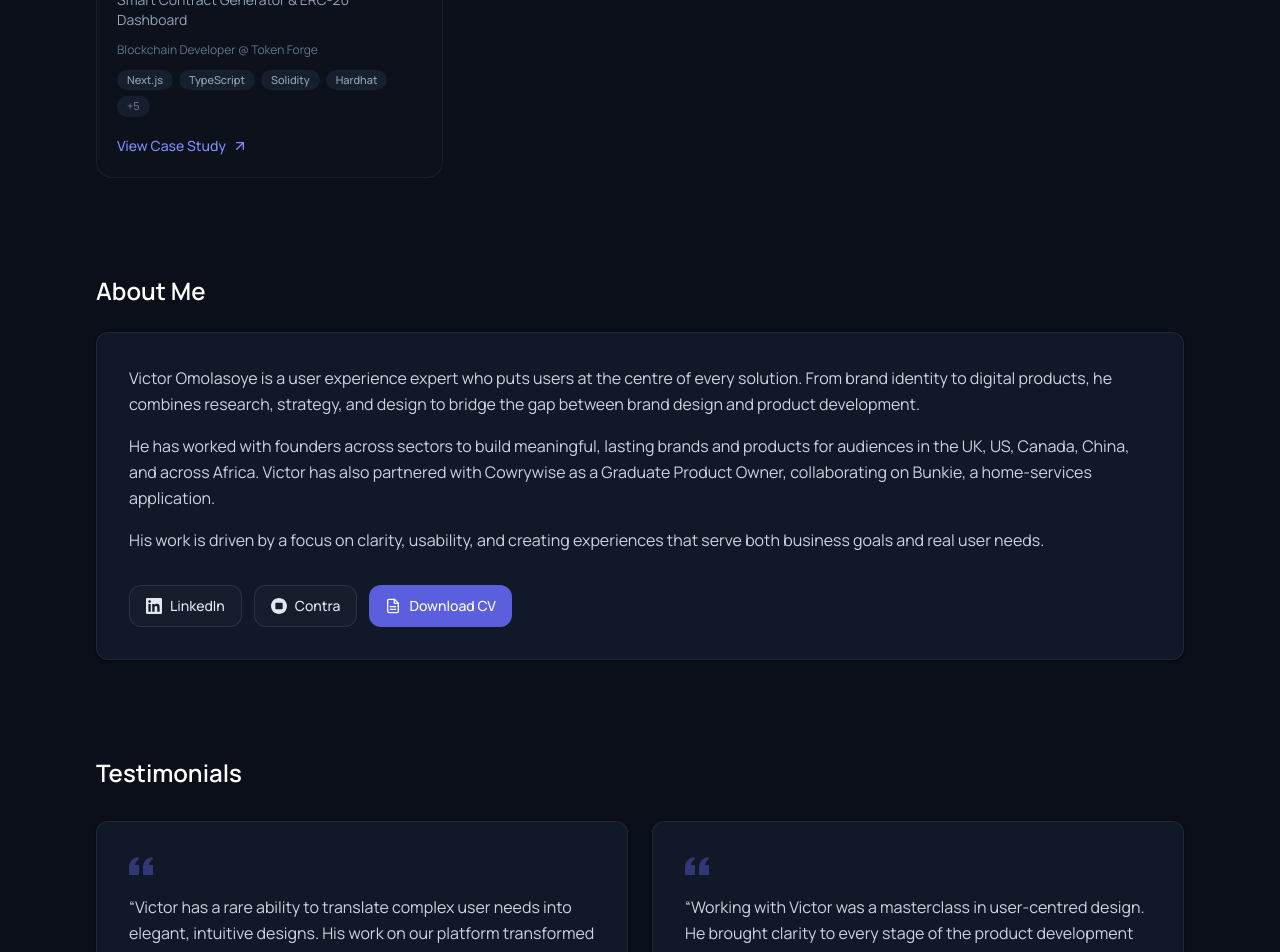
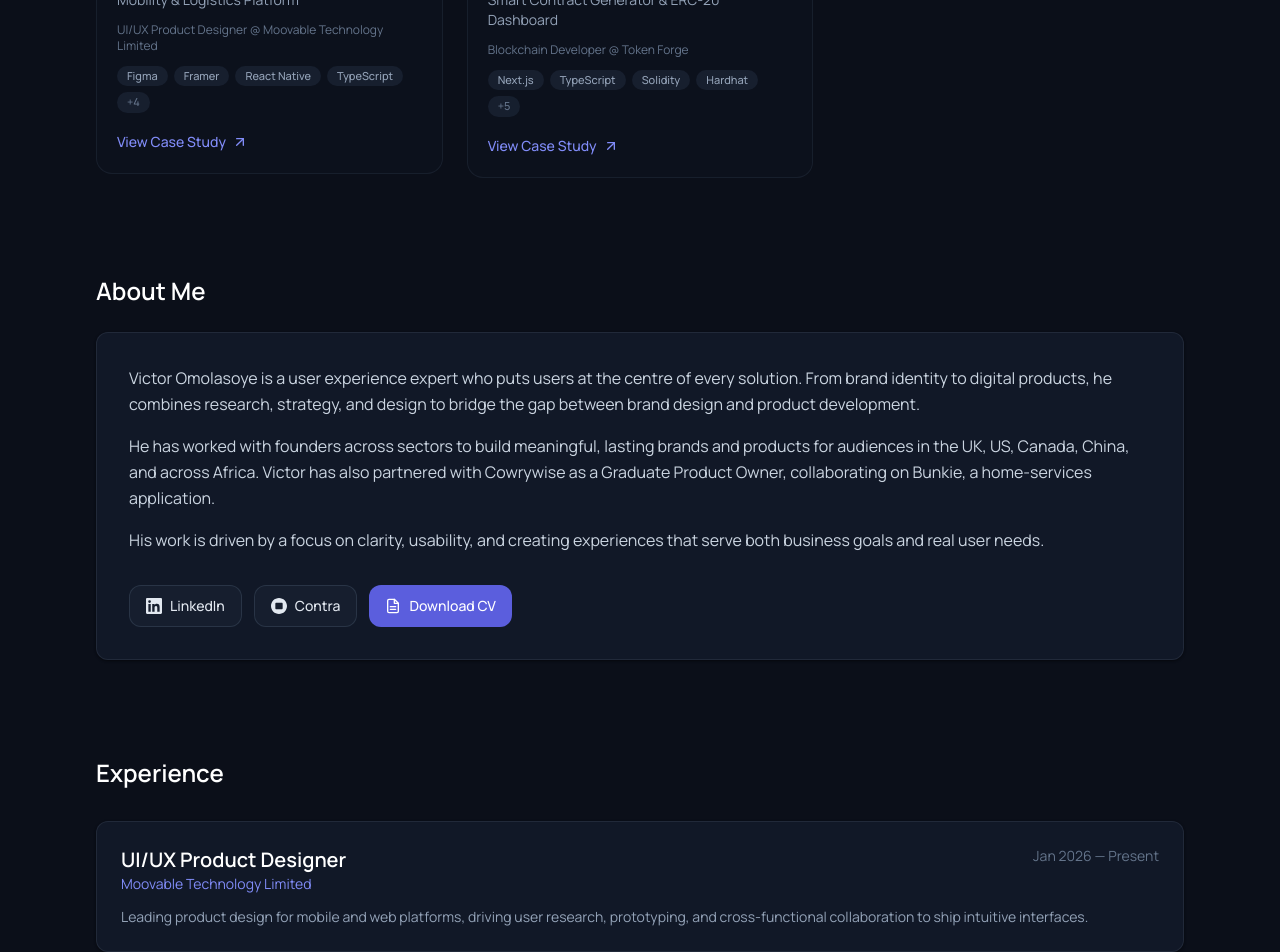
Before and after one commit to Levictor-ai/victor-omolasoye-portfolio, a Next.js app: page / in a window 1280 px wide. Shown: the part 1760-2712 px from the top of the page. Built offline with nearby package versions, Linux system fonts and the light colour scheme.

Commit message:
Animated cycling title, Moovabletech project, full experience timeline

```diff
--- /dev/null
+++ b/data/projects/moovabletech.json
@@ -0,0 +1,66 @@
+{
+  "slug": "moovabletech",
+  "title": "Moovabletech",
+  "subtitle": "Mobility & Logistics Platform",
+  "role": "UI/UX Product Designer",
+  "company": "Moovable Technology Limited",
+  "companyUrl": null,
+  "period": "Jan 2026 — Present",
+  "coverImage": "/images/projects/moovabletech/cover.jpg",
+  "color": "#f59e0b",
+  "overview": "Moovabletech is a mobility and logistics platform designed to streamline urban transportation and delivery services across African cities. The product focuses on reliability, real-time tracking, and seamless payment integration.",
+  "problem": "Urban mobility in African cities faced challenges with unreliable tracking, inconsistent pricing, fragmented payment options, and poor user experience across existing platforms.",
+  "solution": "A unified mobility platform with real-time GPS tracking, transparent fare calculation, multi-payment support (card, mobile money, cash), and an intuitive interface optimized for low-bandwidth environments.",
+  "targetAudience": ["Urban Commuters", "Delivery Businesses", "Fleet Operators"],
+  "regions": ["Nigeria", "Ghana"],
+  "timeline": "Ongoing",
+  "features": [
+    {
+      "title": "Real-Time Tracking",
+      "description": "Live GPS tracking with estimated arrival times and route visualisation, optimised for low-bandwidth networks."
+    },
+    {
+      "title": "Multi-Payment Gateway",
+      "description": "Integrated card payments, mobile money (Paystack, Flutterwave), and cash options with instant confirmation."
+    },
+    {
+      "title": "Fleet Management Dashboard",
+      "description": "Operator dashboard for managing drivers, monitoring trips, and viewing analytics on fleet performance."
+    }
+  ],
+  "techStack": [
+    { "name": "Figma", "category": "design" },
+    { "name": "Framer", "category": "design" },
+    { "name": "React Native", "category": "frontend" },
+    { "name": "TypeScript", "category": "frontend" },
+    { "name": "Node.js", "category": "backend" },
+    { "name": "PostgreSQL", "category": "backend" },
+    { "name": "Firebase", "category": "backend" },
+    { "name": "Google Maps API", "category": "tools" }
+  ],
+  "architecture": {
+    "title": "Mobile-First with Real-Time Sync",
+    "description": "The platform uses a mobile-first architecture with Firestore real-time listeners for live tracking updates and a Node.js backend for fare calculation and payment orchestration.",
+    "highlights": [
+      "Firestore real-time listeners for live GPS updates",
+      "Serverless fare calculation via Firebase Functions",
+      "Offline-first data synchronisation for low-connectivity areas"
+    ]
+  },
+  "results": [
+    {
+      "metric": "Active Users",
+      "value": "500+",
+      "description": "Beta users across Lagos and Accra"
+    },
+    {
+      "metric": "On-Time Rate",
+      "value": "92%",
+      "description": "Trip completion within estimated window"
+    }
+  ],
+  "links": [
+    { "label": "Case Study", "url": "/projects/moovabletech", "type": "case-study" }
+  ],
+  "images": []
+}
--- a/src/components/HomeContent.tsx
+++ b/src/components/HomeContent.tsx
@@ -51,22 +51,41 @@ function SkillBar({ label, value }: { label: string; value: number }) {
   );
 }
 
+function AnimatedTitle({ titles }: { titles: string[] }) {
+  const [index, setIndex] = useState(0);
+  const [fade, setFade] = useState(true);
+
+  useEffect(() => {
+    const interval = setInterval(() => {
+      setFade(false);
+      setTimeout(() => {
+        setIndex((prev) => (prev + 1) % titles.length);
+        setFade(true);
+      }, 200);
+    }, 1000);
+    return () => clearInterval(interval);
+  }, [titles.length]);
+
+  return (
+    <div className="mb-6">
+      <span
+        className={`inline-flex items-center rounded-full border border-indigo-500/20 bg-indigo-500/10 px-3.5 py-1 text-sm font-medium text-indigo-300 transition-opacity duration-200 ${
+          fade ? 'opacity-100' : 'opacity-0'
+        }`}
+      >
+        {titles[index]}
+      </span>
+    </div>
+  );
+}
+
 function HeroSection({ profile }: { profile: ProfileData }) {
   return (
     <section className="mb-24">
       <h1 className="mb-5 text-display-md font-bold tracking-tight text-white sm:text-display-lg lg:text-display-xl">
         {profile.name}
       </h1>
-      <div className="mb-6 flex flex-wrap gap-2">
-        {profile.titles.map((title) => (
-          <span
-            key={title}
-            className="inline-flex items-center rounded-full border border-indigo-500/20 bg-indigo-500/10 px-3.5 py-1 text-sm font-medium text-indigo-300"
-          >
-            {title}
-          </span>
-        ))}
-      </div>
+      <AnimatedTitle titles={profile.titles} />
       <p className="mb-6 max-w-2xl text-body-lg text-slate-300">
         {profile.tagline}
       </p>
@@ -211,6 +230,32 @@ function LinkButton({
   );
 }
 
+function ExperienceSection({ profile }: { profile: ProfileData }) {
+  if (profile.experience.length === 0) return null;
+
+  return (
+    <section id="experience" className="mb-24">
+      <h2 className="mb-8 text-heading-md text-white">Experience</h2>
+      <div className="space-y-4">
+        {profile.experience.map((exp, i) => (
+          <div key={i} className="card p-5 sm:p-6">
+            <div className="flex flex-col gap-1 sm:flex-row sm:items-start sm:justify-between">
+              <div>
+                <h3 className="text-heading-sm text-white">{exp.role}</h3>
+                <p className="text-sm text-indigo-400">{exp.company}</p>
+              </div>
+              <span className="shrink-0 text-sm text-slate-500">{exp.period}</span>
+            </div>
+            {exp.description && (
+              <p className="mt-3 text-body-sm text-slate-400">{exp.description}</p>
+            )}
+          </div>
+        ))}
+      </div>
+    </section>
+  );
+}
+
 function TestimonialsSection({ profile }: { profile: ProfileData }) {
   if (profile.testimonials.length === 0) return null;
 
@@ -300,6 +345,7 @@ export function HomeContent({ projects }: { projects: ProjectData[] }) {
       <SkillsSection profile={profile} />
       <ProjectsSection projects={projects} />
       <AboutSection profile={profile} />
+      <ExperienceSection profile={profile} />
       <TestimonialsSection profile={profile} />
       <FAQSection profile={profile} />
       <FooterSection profile={profile} />
--- a/src/context/PortfolioContext.tsx
+++ b/src/context/PortfolioContext.tsx
@@ -123,11 +123,46 @@ const defaultProfile: ProfileData = {
   resumeUrl: '/files/victor-omolasoye-resume.pdf',
   experience: [
     {
-      company: 'Cowrywise',
-      role: 'Graduate Product Owner',
-      period: '2024 — Present',
+      company: 'Moovable Technology Limited',
+      role: 'UI/UX Product Designer',
+      period: 'Jan 2026 — Present',
       description:
-        'Leading product development for Bunkie, a cross-region home services marketplace. Driving roadmap, stakeholder alignment, and engineering execution.',
+        'Leading product design for mobile and web platforms, driving user research, prototyping, and cross-functional collaboration to ship intuitive interfaces.',
+    },
+    {
+      company: 'Dev. and Design',
+      role: 'UI/UX Designer',
+      period: 'Oct 2025 — Mar 2026',
+      description:
+        'Designed and delivered end-to-end user experiences for client products, from wireframes to high-fidelity prototypes.',
+    },
+    {
+      company: 'Jasper Creatives',
+      role: 'Graphic Designer',
+      period: 'Sep 2025 — Present',
+      description:
+        'Creating brand identities, marketing collateral, and visual assets for a diverse portfolio of clients.',
+    },
+    {
+      company: 'Anyrev',
+      role: 'Brand Designer',
+      period: 'Sep 2025 — Dec 2025',
+      description:
+        'Developed brand strategies, visual systems, and design guidelines for the platform.',
+    },
+    {
+      company: 'Untitled Designer',
+      role: 'Brand & Product Designer',
+      period: 'Feb 2025 — Feb 2026',
+      description:
+        'Delivered brand identity and product design solutions across multiple client engagements.',
+    },
+    {
+      company: 'Venture Tribe',
+      role: 'Graphic Designer',
+      period: 'Jul 2024 — Dec 2024',
+      description:
+        'Produced visual content, social media graphics, and branding materials for startup ecosystem events and campaigns.',
     },
   ],
 };
```
